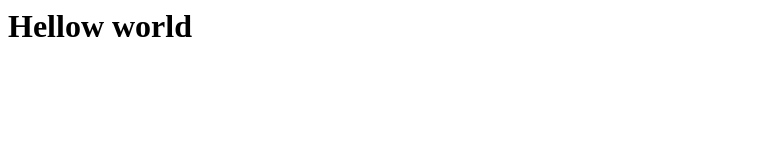
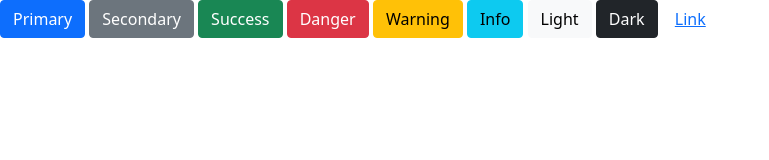
Before and after one commit to Fardeenkhan0070/localrepo, a plain HTML site: page index.html in a window 1280 px wide. Shown: the whole page, without its empty margins (0-769 px from the left). Drawn offline with nearby package versions, Linux system fonts and the light colour scheme.

Commit message:
Add new buttons

```diff
--- a/index.html
+++ b/index.html
@@ -1 +1,23 @@
-<h1> Hellow world<h1>
+<!DOCTYPE html>
+<html lang="en">
+<head>
+    <meta charset="UTF-8">
+    <meta name="viewport" content="width=device-width, initial-scale=1.0">
+    <title>Login Page</title>
+    <link href="https://cdn.jsdelivr.net/npm/bootstrap@5.0.2/dist/css/bootstrap.min.css" rel="stylesheet" integrity="sha384-EVSTQN3/azprG1Anm3QDgpJLIm9Nao0Yz1ztcQTwFspd3yD65VohhpuuCOmLASjC" crossorigin="anonymous">
+    <script src="https://cdn.jsdelivr.net/npm/bootstrap@5.0.2/dist/js/bootstrap.bundle.min.js" integrity="sha384-MrcW6ZMFYlzcLA8Nl+NtUVF0sA7MsXsP1UyJoMp4YLEuNSfAP+JcXn/tWtIaxVXM" crossorigin="anonymous"></script>
+
+</head>
+<body>
+<button type="button" class="btn btn-primary">Primary</button>
+<button type="button" class="btn btn-secondary">Secondary</button>
+<button type="button" class="btn btn-success">Success</button>
+<button type="button" class="btn btn-danger">Danger</button>
+<button type="button" class="btn btn-warning">Warning</button>
+<button type="button" class="btn btn-info">Info</button>
+<button type="button" class="btn btn-light">Light</button>
+<button type="button" class="btn btn-dark">Dark</button>
+
+<button type="button" class="btn btn-link">Link</button>
+</body>
+</html>
```
